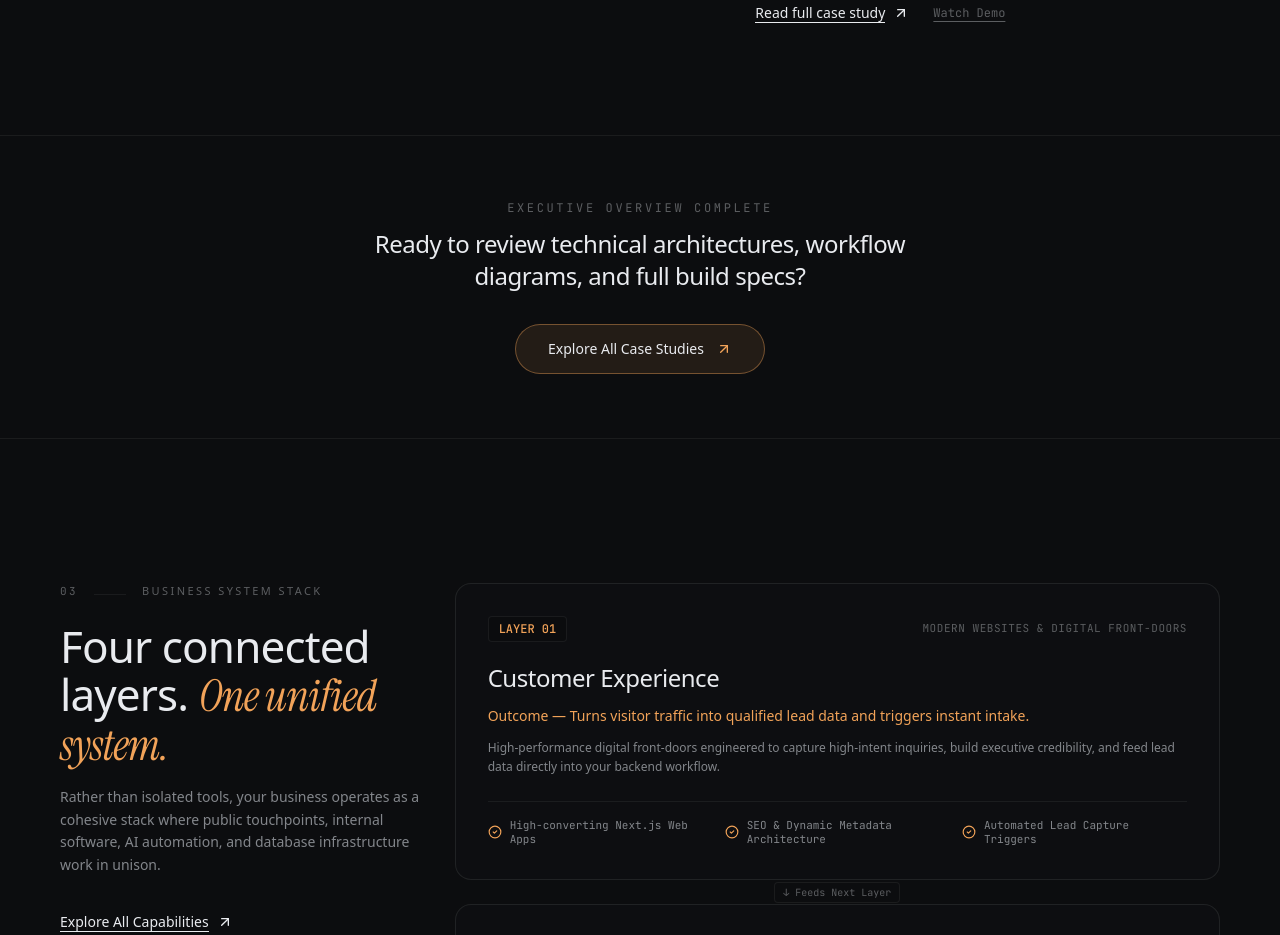
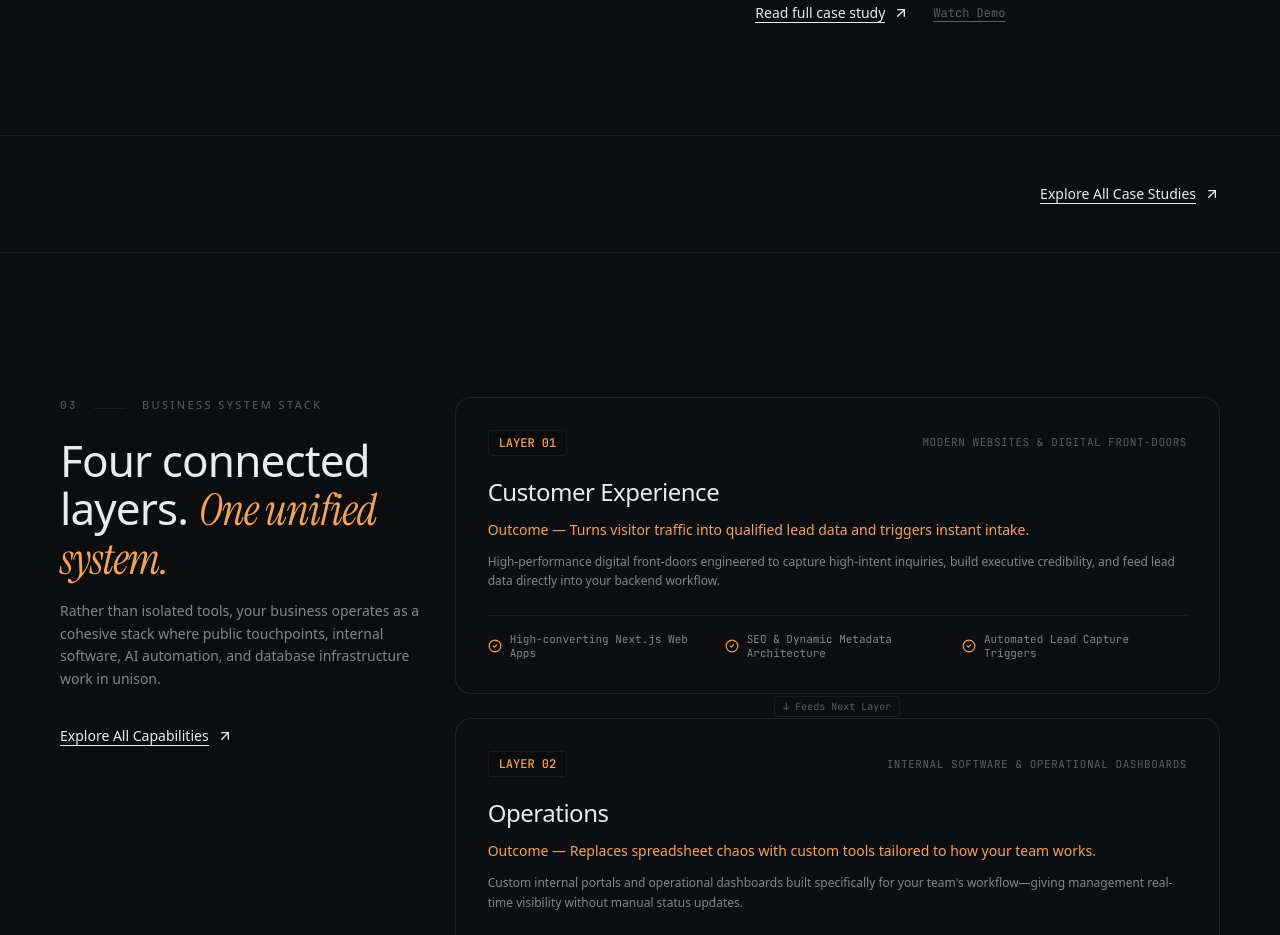
Before and after one commit to Tgithinji/teddy_portfolio, a Next.js app: page / in a window 1280 px wide. Shown: the part 4720-5655 px from the top of the page. Built offline with nearby package versions, Linux system fonts and the light colour scheme; no server answers.

Commit message:
Add an explore projects link

```diff
--- a/app/page.tsx
+++ b/app/page.tsx
@@ -422,21 +422,15 @@ export default function Home() {
         })}
 
         {/* Section Ending CTA: Explore All Case Studies */}
-        <div className="hairline-t py-16">
+        <div className="hairline-t py-12">
           <Shell>
-            <div className="flex flex-col items-center text-center">
-              <p className="font-mono text-xs uppercase tracking-[0.22em] text-[color:var(--color-subtle)]">
-                Executive Overview Complete
-              </p>
-              <h3 className="mt-3 text-xl md:text-2xl font-light text-foreground max-w-xl">
-                Ready to review technical architectures, workflow diagrams, and full build specs?
-              </h3>
+            <div className="flex justify-end">
               <Link
                 href="/case-studies"
-                className="mt-8 inline-flex items-center gap-3 rounded-full border border-primary/40 bg-primary/10 px-8 py-3.5 text-sm font-medium text-foreground hover:bg-primary/20 hover:border-primary transition-colors group"
+                className="link-underline text-sm font-medium text-foreground hover:text-primary"
               >
-                <span>Explore All Case Studies</span>
-                <ArrowUpRight className="h-4 w-4 text-primary group-hover:translate-x-0.5 group-hover:-translate-y-0.5 transition-transform" />
+                <span className="link-underline-line">Explore All Case Studies</span>
+                <ArrowUpRight className="h-4 w-4" />
               </Link>
             </div>
           </Shell>
```
